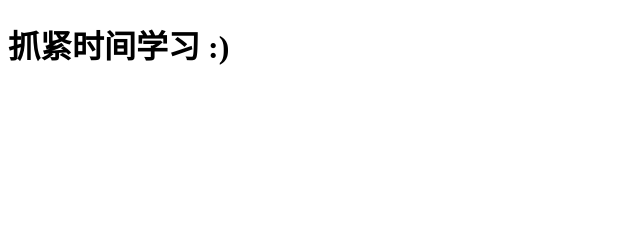
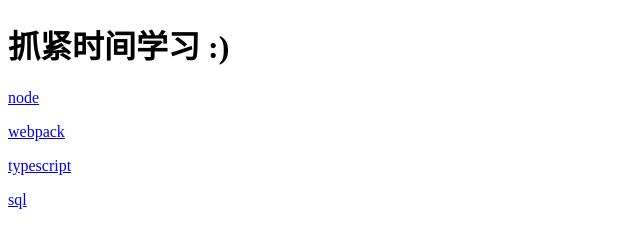
Before and after one commit to TheHtmler/git-pro, a plain HTML site: page index.html in a window 1280 px wide. Shown: the whole page, without its empty margins (0-640 px from the left). Drawn offline with Linux system fonts and the light colour scheme.

Commit message:
update by tao

```diff
--- a/index.html
+++ b/index.html
@@ -10,6 +10,10 @@
 
 <body>
     <h1>抓紧时间学习 :)</h1>
+    <p><a href="#">node</a></p>
+    <p><a href="#">webpack</a></p>
+    <p><a href="#">typescript</a></p>
+    <p><a href="#">sql</a></p>
 </body>
 
 </html>
```
